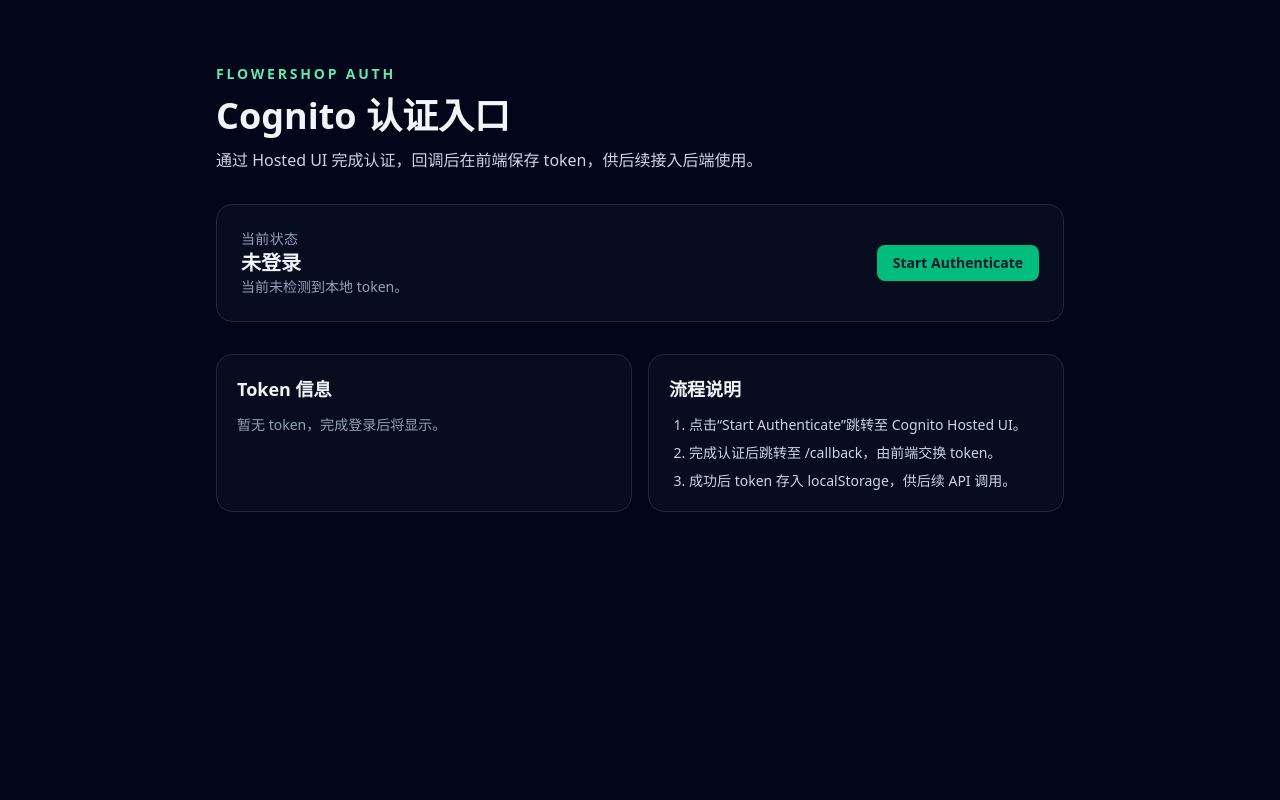
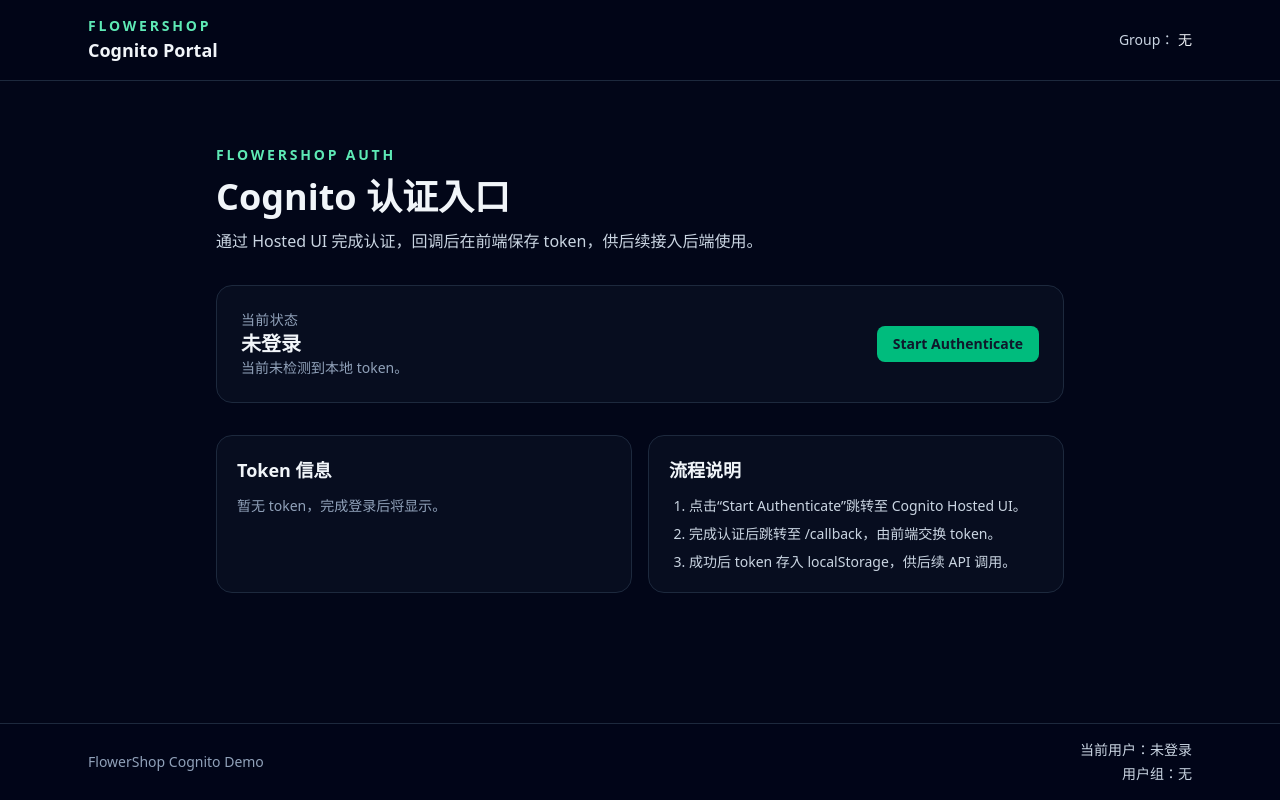
Before and after one commit to LuYeeChen1/FlowerShopFrontend, a Vue app: page / in a window 1280 px wide. Built offline with nearby package versions, Linux system fonts and the light colour scheme; no server answers.

Commit message:
Extract header and footer components

```diff
--- a/src/App.vue
+++ b/src/App.vue
@@ -1,3 +1,36 @@
 <template>
-  <router-view />
+  <div class="flex min-h-screen flex-col bg-slate-950 text-slate-100">
+    <app-header :user-email="userEmail" :user-groups="userGroups" />
+
+    <main class="flex-1">
+      <router-view />
+    </main>
+
+    <app-footer :user-email="userEmail" :user-groups="userGroups" />
+  </div>
 </template>
+
+<script setup>
+import { computed, onMounted, provide, ref } from "vue";
+import { authContainer } from "./infrastructure/composition/container";
+import AppFooter from "./ui/components/AppFooter.vue";
+import AppHeader from "./ui/components/AppHeader.vue";
+import { useCognitoUserInfo } from "./ui/composables/useCognitoUserInfo";
+
+const session = ref(null);
+
+const refreshSession = () => {
+  session.value = authContainer.getSessionUseCase.execute();
+};
+
+onMounted(() => {
+  refreshSession();
+});
+
+provide("authSession", { session, refreshSession });
+
+const { email, groups } = useCognitoUserInfo(session);
+
+const userEmail = computed(() => email.value);
+const userGroups = computed(() => groups.value);
+</script>
--- /dev/null
+++ b/src/ui/components/AppFooter.vue
@@ -0,0 +1,33 @@
+<template>
+  <footer class="border-t border-slate-800 bg-slate-950/80">
+    <div class="mx-auto flex w-full max-w-6xl flex-col gap-2 px-6 py-4 text-sm text-slate-400 sm:flex-row sm:items-center sm:justify-between">
+      <p>FlowerShop Cognito Demo</p>
+      <div class="flex flex-col gap-1 text-slate-300 sm:items-end">
+        <span>当前用户：{{ userEmail || "未登录" }}</span>
+        <span>用户组：{{ userGroupsLabel }}</span>
+      </div>
+    </div>
+  </footer>
+</template>
+
+<script setup>
+import { computed } from "vue";
+
+const props = defineProps({
+  userEmail: {
+    type: String,
+    default: "",
+  },
+  userGroups: {
+    type: Array,
+    default: () => [],
+  },
+});
+
+const userGroupsLabel = computed(() => {
+  if (!props.userGroups.length) {
+    return "无";
+  }
+  return props.userGroups.join(", ");
+});
+</script>
--- /dev/null
+++ b/src/ui/components/AppHeader.vue
@@ -0,0 +1,41 @@
+<template>
+  <header class="border-b border-slate-800 bg-slate-950/80 backdrop-blur">
+    <div class="mx-auto flex w-full max-w-6xl flex-wrap items-center justify-between gap-4 px-6 py-4">
+      <div>
+        <p class="text-sm font-semibold uppercase tracking-[0.2em] text-emerald-300">
+          FlowerShop
+        </p>
+        <p class="text-lg font-semibold">Cognito Portal</p>
+      </div>
+      <div class="text-right text-sm text-slate-300">
+        <p v-if="userEmail" class="font-medium text-slate-100">Email：{{ userEmail }}</p>
+        <p>
+          Group：
+          <span class="text-slate-100">{{ userGroupsLabel }}</span>
+        </p>
+      </div>
+    </div>
+  </header>
+</template>
+
+<script setup>
+import { computed } from "vue";
+
+const props = defineProps({
+  userEmail: {
+    type: String,
+    default: "",
+  },
+  userGroups: {
+    type: Array,
+    default: () => [],
+  },
+});
+
+const userGroupsLabel = computed(() => {
+  if (!props.userGroups.length) {
+    return "无";
+  }
+  return props.userGroups.join(", ");
+});
+</script>
--- /dev/null
+++ b/src/ui/composables/useCognitoUserInfo.js
@@ -0,0 +1,48 @@
+import { computed } from "vue";
+
+const decodeJwtPayload = (token) => {
+  if (!token) {
+    return null;
+  }
+  const parts = token.split(".");
+  if (parts.length < 2) {
+    return null;
+  }
+  const normalized = parts[1].replace(/-/g, "+").replace(/_/g, "/");
+  const padded = normalized.padEnd(normalized.length + ((4 - (normalized.length % 4)) % 4), "=");
+  try {
+    return JSON.parse(atob(padded));
+  } catch (error) {
+    return null;
+  }
+};
+
+export const useCognitoUserInfo = (sessionRef) => {
+  const payload = computed(() => {
+    if (!sessionRef?.value?.idToken) {
+      return null;
+    }
+    return decodeJwtPayload(sessionRef.value.idToken);
+  });
+
+  const email = computed(() => {
+    return payload.value?.email || payload.value?.["cognito:username"] || "";
+  });
+
+  const groups = computed(() => {
+    const rawGroups = payload.value?.["cognito:groups"];
+    if (Array.isArray(rawGroups)) {
+      return rawGroups;
+    }
+    if (rawGroups) {
+      return [rawGroups];
+    }
+    return [];
+  });
+
+  return {
+    email,
+    groups,
+    payload,
+  };
+};
--- a/src/ui/pages/Home.vue
+++ b/src/ui/pages/Home.vue
@@ -1,6 +1,5 @@
 <template>
-  <main class="min-h-screen bg-slate-950 text-slate-100">
-    <section class="mx-auto flex max-w-4xl flex-col gap-8 px-6 py-16">
+  <main class="mx-auto flex max-w-4xl flex-col gap-8 px-6 py-16">
     <header class="space-y-3">
       <p class="text-sm font-semibold uppercase tracking-[0.2em] text-emerald-300">
         FlowerShop Auth
@@ -72,33 +71,18 @@
         </ol>
       </div>
     </section>
-    </section>
   </main>
 </template>
 
 <script setup>
-import { computed, onMounted, ref } from "vue";
+import { computed, inject, onMounted, ref } from "vue";
 import { authContainer } from "../../infrastructure/composition/container";
+import { useCognitoUserInfo } from "../composables/useCognitoUserInfo";
 
-const session = ref(null);
+const injectedSession = inject("authSession", null);
+const session = injectedSession?.session ?? ref(null);
+const refreshSession = injectedSession?.refreshSession;
 const errorMessage = ref("");
-
-const decodeJwtPayload = (token) => {
-  if (!token) {
-    return null;
-  }
-  const parts = token.split(".");
-  if (parts.length < 2) {
-    return null;
-  }
-  const normalized = parts[1].replace(/-/g, "+").replace(/_/g, "/");
-  const padded = normalized.padEnd(normalized.length + ((4 - (normalized.length % 4)) % 4), "=");
-  try {
-    return JSON.parse(atob(padded));
-  } catch (error) {
-    return null;
-  }
-};
 
 const statusLabel = computed(() => {
   if (!session.value) {
@@ -117,13 +101,8 @@
   return "token 已保存在 localStorage。";
 });
 
-const userEmail = computed(() => {
-  if (!session.value?.idToken) {
-    return "";
-  }
-  const payload = decodeJwtPayload(session.value.idToken);
-  return payload?.email || payload?.["cognito:username"] || "";
-});
+const { email } = useCognitoUserInfo(session);
+const userEmail = computed(() => email.value);
 
 const previewToken = (token) => {
   if (!token) {
@@ -154,6 +133,10 @@
 };
 
 onMounted(() => {
+  if (refreshSession) {
+    refreshSession();
+    return;
+  }
   session.value = authContainer.getSessionUseCase.execute();
 });
 </script>
```
Lines whose indentation alone changed are shown as unchanged.
